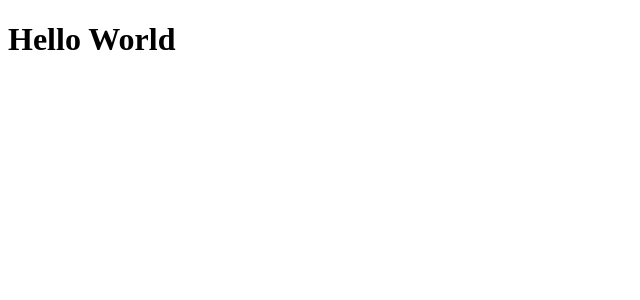
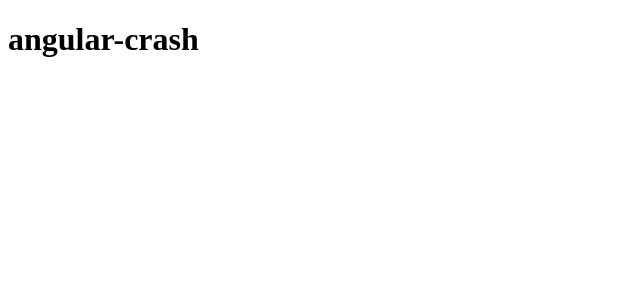
Before and after one commit to grantGCode/Angular-Task-List, an Angular app: page / in a window 1280 px wide. Shown: the top 300 px of the page, without its empty margins (0-640 px from the left). Built offline with nearby package versions, Linux system fonts and the light colour scheme.

Commit message:
add title to app component

```diff
--- a/src/app/app.component.html
+++ b/src/app/app.component.html
@@ -1 +1 @@
-<h1>Hello World</h1>
+<h1>{{ title }}</h1>
--- a/src/app/app.component.ts
+++ b/src/app/app.component.ts
@@ -9,5 +9,5 @@ import { RouterOutlet } from '@angular/router';
   styleUrl: './app.component.css'
 })
 export class AppComponent {
-  title = 'angular-crash';
+  title: string = 'angular-crash';
 }
```
